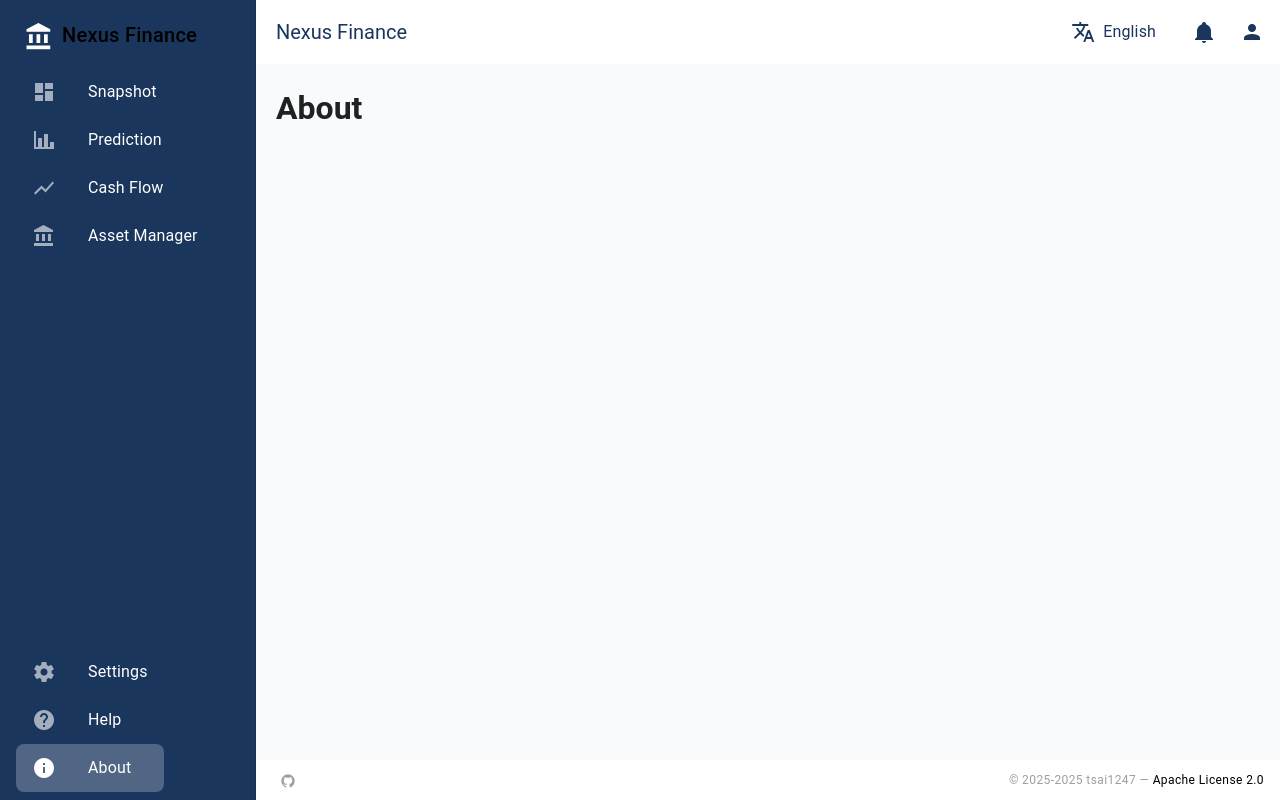
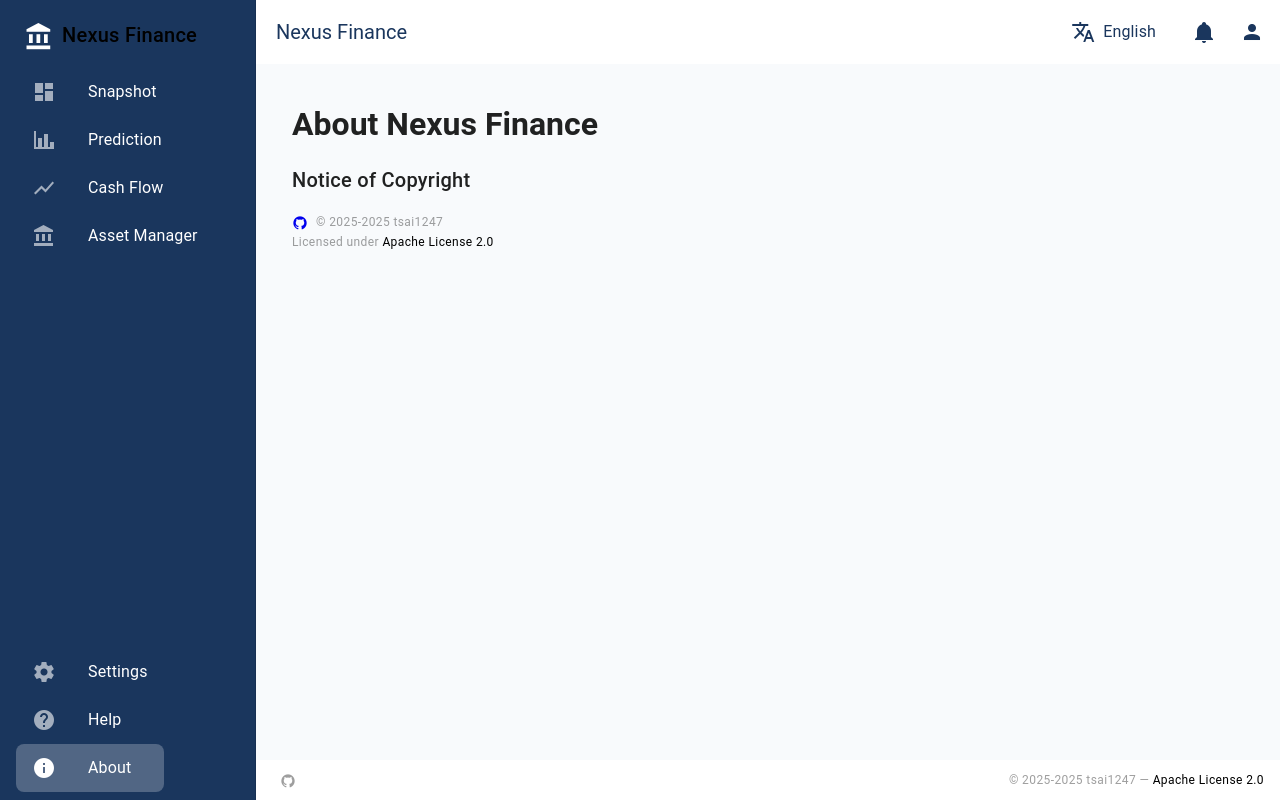
Before and after one commit to tsai1247/Flownetix, a Vue app: page /nexus-finance/about in a window 1280 px wide. Built offline with nearby package versions, Linux system fonts and the light colour scheme; a small style sheet from the web is missing.

Commit message:
feat: update about page localization and enhance layout with copyright information

```diff
--- a/src/App.vue
+++ b/src/App.vue
@@ -121,7 +121,7 @@
       path: '/help',
     },
     {
-      value: 'about',
+      value: 'about.navigator',
       icon: 'mdi-information',
       path: '/about',
     },
--- a/src/locales/en.ts
+++ b/src/locales/en.ts
@@ -5,7 +5,6 @@ export default {
   assetManager: 'Asset Manager',
   settings: 'Settings',
   help: 'Help',
-  about: 'About',
   title: {
     snapshot: 'Financial Snapshot',
     cashFlow: 'Cash Flow Management',
@@ -13,10 +12,16 @@ export default {
     assetManager: 'Asset Management',
     settings: 'Settings',
     help: 'Help',
-    about: 'About',
   },
   home: {
     title: 'Welcome to Nexus Finance',
     description: 'Your all-in-one financial management solution.',
   },
+  about: {
+    title: 'About Nexus Finance',
+    navigator: 'About',
+    copyRight: {
+      title: 'Notice of Copyright',
+    },
+  },
 }
--- a/src/locales/zhHant.ts
+++ b/src/locales/zhHant.ts
@@ -5,7 +5,6 @@ export default {
   assetManager: '資產管理',
   settings: '設定',
   help: '幫助',
-  about: '關於',
   title: {
     snapshot: '財務快照',
     cashFlow: '現金流管理',
@@ -15,4 +14,11 @@ export default {
     help: '幫助',
     about: '關於',
   },
+  about: {
+    title: '關於 Nexus Finance',
+    navigator: '關於',
+    copyRight: {
+      title: '版權聲明',
+    },
+  },
 }
--- a/src/pages/about.vue
+++ b/src/pages/about.vue
@@ -1,10 +1,51 @@
 <template>
-  <div class="ma-0">
-    <h1>{{ $t('title.about') }}</h1>
+  <div class="about-page ma-0 pa-4">
+    <h1 class="mb-4">{{ $t('about.title') }}</h1>
+
+    <div class="social-links mb-4">
+      <h2 class="text-h6 mb-2">{{ $t('about.copyRight.title') }}</h2>
+
+    </div>
+
+    <div class="license-info text-caption text-disabled">
+      <a
+        v-for="item in items"
+        :key="item.title"
+        class="d-inline-block mr-2 social-link"
+        :href="item.href"
+        rel="noopener noreferrer"
+        target="_blank"
+        :title="item.title"
+      >
+        <v-icon
+          :icon="item.icon"
+          :size="item.icon === '$vuetify' ? 24 : 16"
+        />
+      </a>
+      <span>&copy; 2025-{{ (new Date()).getFullYear() }} <span class="d-none d-sm-inline-block">tsai1247</span></span>
+      <p>
+        Licensed under
+        <a
+          class="text-decoration-none on-surface"
+          href="https://github.com/tsai1247/nexus-finance/blob/main/LICENSE"
+          rel="noopener noreferrer"
+          target="_blank"
+        >
+          Apache License 2.0
+        </a>
+      </p>
+    </div>
   </div>
 </template>
 
 <script setup lang="ts">
+  const items = [
+    {
+      title: 'GitHub',
+      icon: `mdi-github`,
+      href: 'https://github.com/tsai1247/nexus-finance',
+    },
+  ]
 </script>
 
 <style scoped>
```
